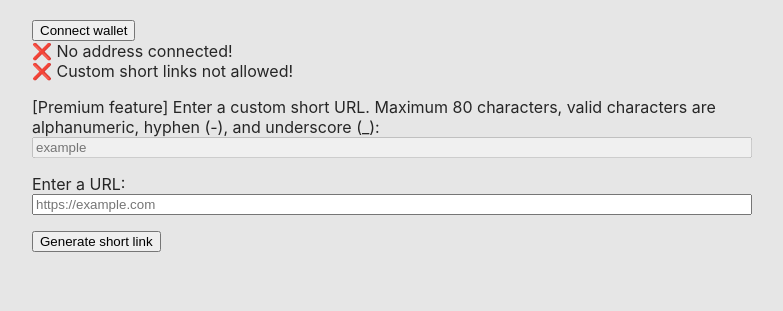
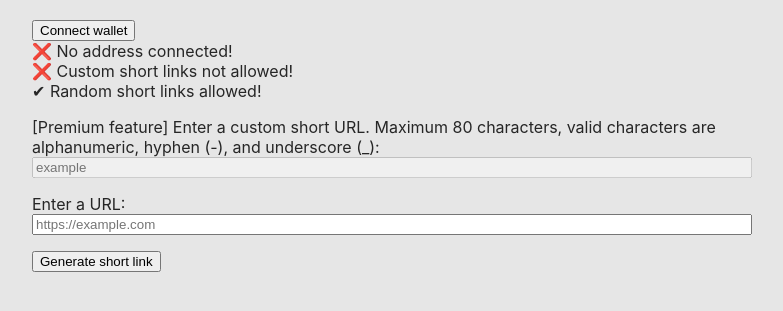
Before and after one commit to ardislu/alu.pm, a website: page frontend/index.html in a window 1280 px wide. Shown: the part 71-382 px from the top of the page, without its empty margins (248-1031 px from the left). Drawn offline with Linux system fonts and the light colour scheme.

Commit message:
Add explicit note that random short links are allowed for free

```diff
--- a/frontend/index.html
+++ b/frontend/index.html
@@ -65,6 +65,7 @@
     <button type="button" id="connect-button">Connect wallet</button>
     <output id="address">❌ No address connected!</output>
     <output id="permission">❌ Custom short links not allowed!</output>
+    <output>✔ Random short links allowed!</output>
 
     <!-- <form id="form" action="http://127.0.0.1:8787/" method="post"> -->
     <form id="form" action="https://api.alu.pm/" method="post">
```
